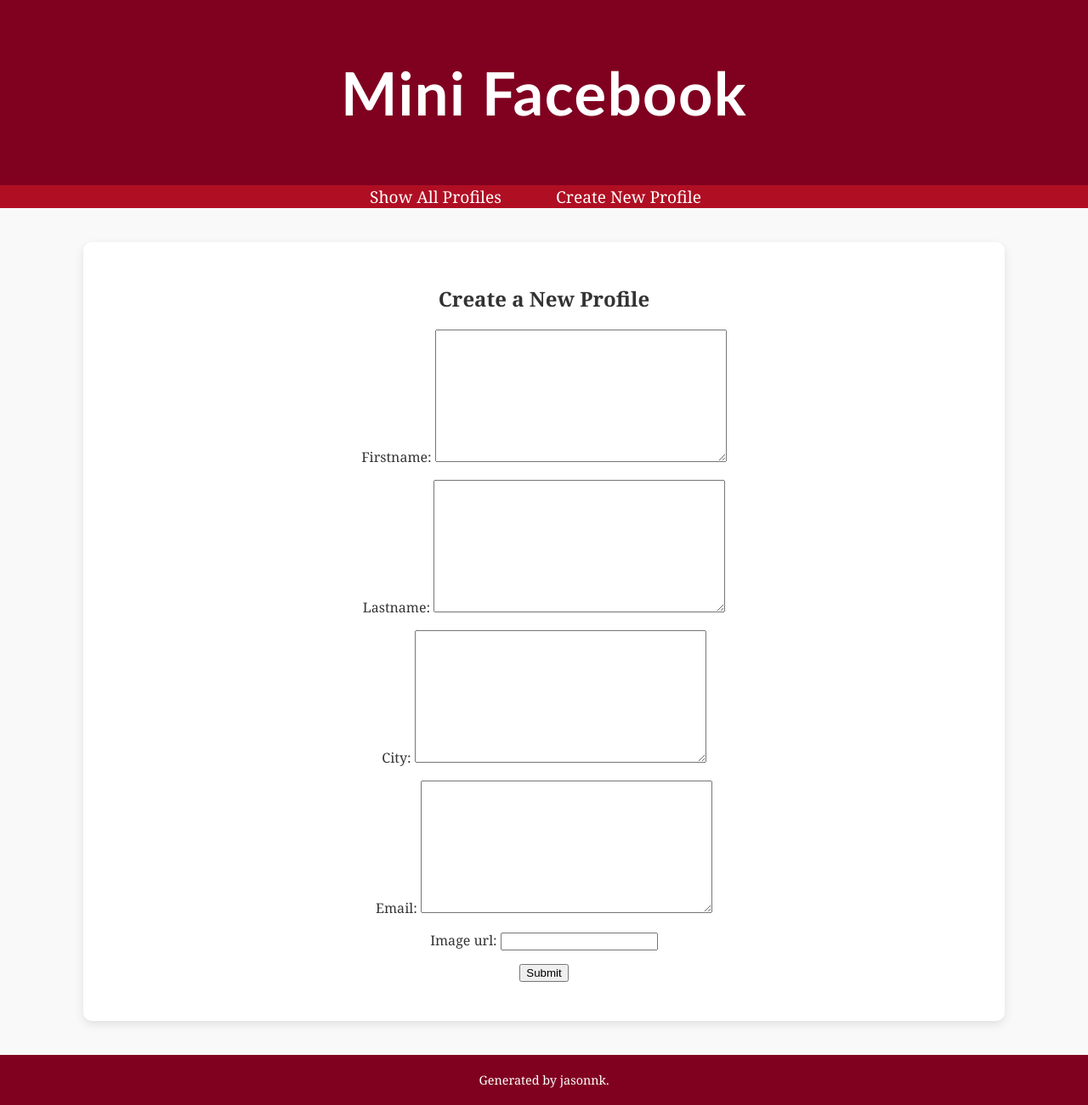
After one commit to jasonkim0174/Django-mini_fb2, a Django app: page /mini_fb/create_profile/ in a window 1280 px wide. The commit adds this page. Shown: the whole page at 85% size. Run offline with Django 4.2, Linux system fonts and the light colour scheme.

Commit message:
Added views and template for mini_fb

```diff
--- a/mini_fb/admin.py
+++ b/mini_fb/admin.py
@@ -1,8 +1,8 @@
 # mini_fb/admin.py
 # tell the admin we want to administer these models
 from django.contrib import admin
+from .models import Profile, StatusMessage
 
-from .models import *
 # Register your models here.
-
 admin.site.register(Profile)
+admin.site.register(StatusMessage)
--- /dev/null
+++ b/mini_fb/forms.py
@@ -0,0 +1,14 @@
+from django import forms
+from .models import Profile, StatusMessage
+
+class CreateProfileForm(forms.ModelForm):
+
+    class Meta:
+        model = Profile
+        fields = ['firstname', 'lastname', 'city', 'email', 'image_url']
+
+
+class CreateStatusMessageForm(forms.ModelForm):
+    class Meta:
+        model = StatusMessage
+        fields = ['message']
--- a/mini_fb/models.py
+++ b/mini_fb/models.py
@@ -1,12 +1,13 @@
 # mini_fb/models.py
 # Definte the data objects for our application
 from django.db import models
+from django.utils import timezone
+from django.urls import reverse
 
 # Create your models here.
 
 class Profile(models.Model):
 
-    # data attributes of a Profile
     firstname = models.TextField(blank=False)
     lastname = models.TextField(blank=False)
     city = models.TextField(blank=False)
@@ -14,6 +15,22 @@
     image_url = models.URLField(blank=True)
 
     def __str__(self):
-        '''Return a string representation of this object.'''
+        return f'{self.firstname} {self.lastname}'
 
-        return f'{self.firstname} {self.lastname}'
+    def get_status_messages(self):
+        return self.status_messages.all().order_by('-timestamp')
+
+    def get_absolute_url(self):
+        """
+        Returns the URL to view this Profile object.
+        """
+        return reverse('show_profile', kwargs={'pk': self.pk})
+
+class StatusMessage(models.Model):
+
+    timestamp = models.DateTimeField(default=timezone.now)
+    message = models.TextField()
+    profile = models.ForeignKey(Profile, on_delete=models.CASCADE, related_name='status_messages')
+
+    def __str__(self):
+        return f'Status by {self.profile}: {self.message[:50]}...'
--- a/mini_fb/templates/mini_fb/base.html
+++ b/mini_fb/templates/mini_fb/base.html
@@ -14,12 +14,12 @@
         <nav>
             <ul>
                 <li><a href="{% url 'show_all_profiles' %}">Show All Profiles</a></li>
+                <li> <a href="{% url 'create_profile' %}">Create New Profile</a></li>
             </ul>
         </nav>
 
         <div class="content">
             {% block content %}
-            <!-- Specific page content will go here -->
             {% endblock %}
         </div>
 
--- /dev/null
+++ b/mini_fb/templates/mini_fb/create_profile_form.html
@@ -0,0 +1,15 @@
+{% extends 'mini_fb/base.html' %}
+
+{% block content %}
+
+    <h2>Create a New Profile</h2>
+
+    <form method="post">
+
+        {% csrf_token %}
+        {{ form.as_p }}
+        <button type="submit">Submit</button>
+
+    </form>
+
+{% endblock %}
--- a/mini_fb/urls.py
+++ b/mini_fb/urls.py
@@ -2,9 +2,11 @@
 # description: URL patterns for the mini_fb app
 
 from django.urls import path
-from django.conf import settings
-from . import views
+from .views import ShowAllProfilesView, ShowProfilePageView, CreateProfileView, CreateStatusMessageView
 
 urlpatterns = [
-    path(r'', views.ShowAllProfilesView.as_view(), name='show_all_profiles'),
+    path('', ShowAllProfilesView.as_view(), name='show_all_profiles'),
+    path('profile/<int:pk>/', ShowProfilePageView.as_view(), name='show_profile'),
+    path('create_profile/', CreateProfileView.as_view(), name='create_profile'),
+    path('profile/<int:pk>/create_status/', CreateStatusMessageView.as_view(), name='create_status'),
 ]
--- a/mini_fb/views.py
+++ b/mini_fb/views.py
@@ -1,10 +1,46 @@
 from django.shortcuts import render
+from django.views.generic import ListView, DetailView, CreateView
+from .models import Profile, StatusMessage
+from .forms import CreateProfileForm, CreateStatusMessageForm
+from django.urls import reverse
+
 
 # Create your views here.
-from django.views.generic import ListView
-from .models import Profile
-
 class ShowAllProfilesView(ListView):
     model = Profile
     template_name = 'mini_fb/show_all_profiles.html'
     context_object_name = 'profiles'
+
+class ShowProfilePageView(DetailView):
+    model = Profile
+    template_name = 'mini_fb/show_profile.html'
+    context_object_name = 'profile'
+
+
+class CreateProfileView(CreateView):
+    model = Profile
+    form_class = CreateProfileForm
+    template_name = 'mini_fb/create_profile_form.html'
+
+    def get_success_url(self):
+        return reverse('show_profile', kwargs={'pk': self.object.pk})
+
+
+class CreateStatusMessageView(CreateView):
+    model = StatusMessage
+    form_class = CreateStatusMessageForm
+    template_name = 'mini_fb/create_status_form.html'
+
+    def get_context_data(self, **kwargs):
+        context = super().get_context_data(**kwargs)
+        profile = Profile.objects.get(pk=self.kwargs['pk'])
+        context['profile'] = profile
+        return context
+
+    def form_valid(self, form):
+        profile = Profile.objects.get(pk=self.kwargs['pk'])
+        form.instance.profile = profile
+        return super().form_valid(form)
+
+    def get_success_url(self):
+        return reverse('show_profile', kwargs={'pk': self.kwargs['pk']})
```
Also changed, not shown: mini_fb/templates/mini_fb/create_status_form.html (added, +11 -0 lines), mini_fb/templates/mini_fb/show_all_profiles.html (+8 -4 lines), mini_fb/templates/mini_fb/show_profile.html (added, +39 -0 lines), db.sqlite3, mini_fb/migrations/0002_statusmessage.py (added).
